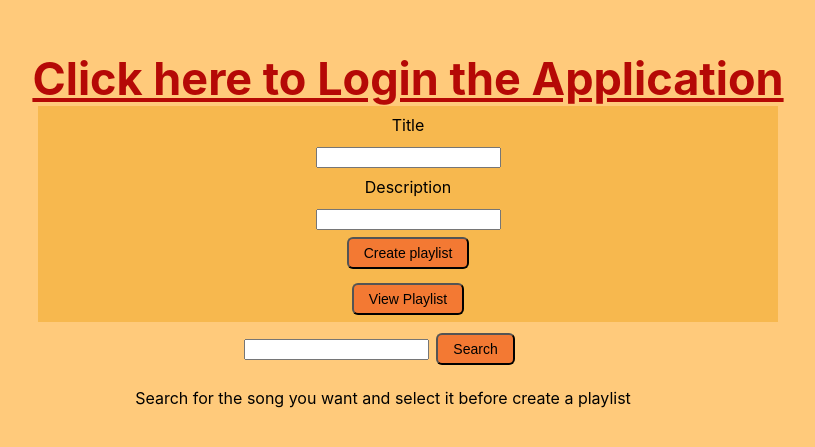
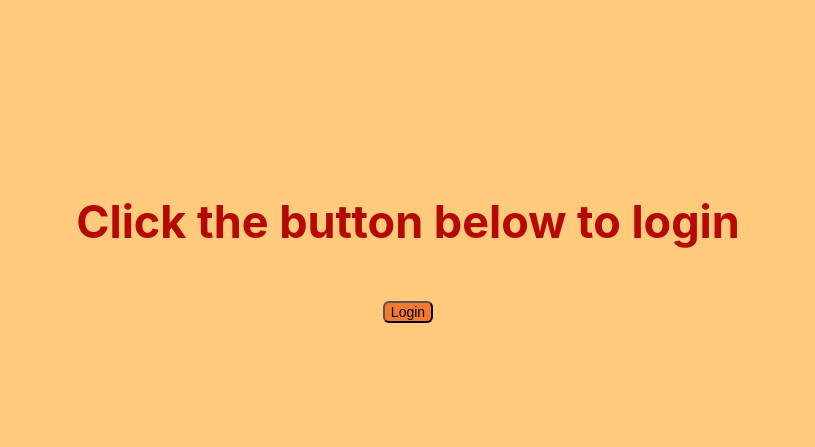
Before and after one commit to Wiwinistii/homework-4, a React (Create React App) app in the folder homework-week2-ses1/my-app/: page / in a window 1280 px wide. Shown: the part 161-608 px from the top of the page, without its empty margins (232-1047 px from the left). Built offline with nearby package versions, Linux system fonts and the light colour scheme.

Commit message:
Homework-week2-ses1

```diff
--- a/homework-week2-ses1/my-app/package.json
+++ b/homework-week2-ses1/my-app/package.json
@@ -11,6 +11,7 @@
     "react": "^17.0.2",
     "react-dom": "^17.0.2",
     "react-redux": "^7.2.8",
+    "react-router-dom": "^5.3.0",
     "react-scripts": "5.0.0",
     "redux": "^4.1.2",
     "web-vitals": "^2.1.4"
--- a/homework-week2-ses1/my-app/src/App.js
+++ b/homework-week2-ses1/my-app/src/App.js
@@ -2,20 +2,18 @@
 // import Song from './component/Song';
 // import './App.css';
 // import Index from './pages/spotify/Index';
+//import Spotify from "./pages/spotify/Index";
 import { Provider } from "react-redux";
+import "./App.css";
 import store from "./redux/store";
-import "./App.css";
-import Spotify from "./pages/spotify/Index";
+import AppRouter from "./AppRouter";
+
 
 function App() {
   return (
-  // <div className='App'>
-  //   <Index/>
-  //   </div>
-
   <Provider store={store}>
     <div className="App">
-      <Spotify />
+      <AppRouter/>
     </div>
   </Provider>
 
--- /dev/null
+++ b/homework-week2-ses1/my-app/src/AppRouter.js
@@ -0,0 +1,26 @@
+import {BrowserRouter as Router, Switch, Route, Link, Redirect} from "react-router-dom";
+import Home from "./pages/home/Index";
+import Spotify from "./pages/spotify/Index";
+
+  function AppRouter() {
+    const isLoggedIn = localStorage.getItem("isLoggedIn");
+    console.log(isLoggedIn);
+    return (
+      <Router>
+        <Switch>
+          <Route path="/create-playlist">
+            {isLoggedIn ? (
+              <Spotify />
+            ) : (
+              <Redirect exact from="/create-playlist" to="/" />
+            )}
+          </Route>
+          <Route exact path="/">
+            <Home></Home>
+          </Route>
+        </Switch>
+      </Router>
+    );
+  }
+
+  export default AppRouter;
--- a/homework-week2-ses1/my-app/src/Use.js
+++ b/homework-week2-ses1/my-app/src/Use.js
@@ -1,22 +1,23 @@
 import { useEffect, useState } from "react";
 import axios from "axios";
+import { useSelector } from "react-redux";
 
 export default function useSearch() {
-  const [isLoggedIn, setIsLoggedin] = useState(false);
-  const [savedToken, setSavedToken] = useState("");
   const [searchQuery, setSearchQuery] = useState("");
   const [searchResult, setSearchResult] = useState([]);
+  const access_token = useSelector((state) => state.token.value);
 
   const handleChange = (event) => {
     setSearchQuery(event.target.value);
   };
 
   const onSearch = (event) => {
-    if (isLoggedIn === true && savedToken != null) {
+    console.log(access_token);
+    if (access_token !='') {
       axios
         .get("https://api.spotify.com/v1/search", {
           headers: {
-            Authorization: `Bearer ${savedToken}`,
+            Authorization: `Bearer ${access_token}`,
           },
           params: {
             q: `${searchQuery}`,
@@ -37,13 +38,13 @@ export default function useSearch() {
     event.preventDefault();
   };
 
-  useEffect(() => {
-    const access_token = new URLSearchParams(window.location.hash).get(
-      "#access_token"
-    );
-    setSavedToken(access_token);
-    setIsLoggedin(true);
-  }, []);
+  // useEffect(() => {
+  //   const access_token = new URLSearchParams(window.location.hash).get(
+  //     "#access_token"
+  //   );
+  //   setSavedToken(access_token);
+  //   setIsLoggedin(true);
+  // }, []);
 
   return {
     searchResult,
--- a/homework-week2-ses1/my-app/src/pages/home/Home.css
+++ b/homework-week2-ses1/my-app/src/pages/home/Home.css
@@ -1,4 +1,11 @@
-.data-song {
-    text-align: center;
-    flex-direction: column;
-  }
+.Home {
+  text-align: center;
+  align-items: center;
+  flex-direction: column;
+  display: flex;
+}
+
+.title {
+  font-size: 20px;
+  font-weight: bold;
+}
--- a/homework-week2-ses1/my-app/src/pages/home/Index.js
+++ b/homework-week2-ses1/my-app/src/pages/home/Index.js
@@ -1,22 +1,29 @@
-import Song from "../../component/Song";
+// import Song from "../../component/Song";
+// import data from '../../Data.js'
 import "./Home.css";
-import data from '../../Data.js'
+import {BrowserRouter as Router, Switch, Route, Link} from "react-router-dom";
+import { useSelector, useDispatch } from "react-redux";
+import { saveToken } from "../../redux/token";
 
-function Index()  {
+
+const BASE_URL = "https://api.spotify.com/v1";
+const CLIENT_ID = "156d8ff82a664cdca18c4ff13c8809f3";
+const REDIRECT_URI = "http://localhost:3000/songspotify";
+const SPOTIFY_AUTHORIZE_ENDPOINT = "https://accounts.spotify.com/authorize";
+const SCOPE = "playlist-modify-private";
+const AUTH_URL = `${SPOTIFY_AUTHORIZE_ENDPOINT}?client_id=${CLIENT_ID}&redirect_uri=${REDIRECT_URI}&scope=${SCOPE}&response_type=token&show_dialog=true`;
+const isAuth = () => {
+  window.location = AUTH_URL;
+  localStorage.setItem("isLoggedIn", true);
+};
+
+function Home() {
   return (
-    <div className="data-song">
-    {data.map((data, indx)=> {
-      return (
-        <Song
-        url={data.album.images[0].url}
-        albumName={data.album.name}
-        artistsName={data.album.artists[0].name}
-        alt="Image not loaded"
-    />
-    )
-  })}
+    <div className="Home">
+      <p className="title">Click the button below to login</p>
+      <button onClick={isAuth}>Login</button>
     </div>
-  );
-}
+    );
+  }
 
-export default Index;
+export default Home;
--- a/homework-week2-ses1/my-app/src/pages/spotify/Index.js
+++ b/homework-week2-ses1/my-app/src/pages/spotify/Index.js
@@ -7,6 +7,7 @@ import PlaylistForm from "../../component/playlist/Form";
 import SearchForm from "../../component/playlist/Search";
 import axios from "axios";
 import { useSelector, useDispatch } from "react-redux";
+import {BrowserRouter as Router, Switch, Route, Link, Redirect} from "react-router-dom";
 import { saveToken } from "../../redux/token";
 
 
@@ -16,9 +17,7 @@ const REDIRECT_URI = "http://localhost:3000/songspotify";
 const SPOTIFY_AUTHORIZE_ENDPOINT = "https://accounts.spotify.com/authorize";
 const SCOPE = "playlist-modify-private";
 const AUTH_URL = `${SPOTIFY_AUTHORIZE_ENDPOINT}?client_id=${CLIENT_ID}&redirect_uri=${REDIRECT_URI}&scope=${SCOPE}&response_type=token&show_dialog=true`;
-const getToken = new URLSearchParams(window.location.hash).get(
-  "#access_token"
-);
+const getToken = new URLSearchParams(window.location.hash).get("#access_token");
 
 function Spotify() {
 
@@ -38,8 +37,7 @@ function Spotify() {
   const dispatch = useDispatch();
   dispatch(saveToken(getToken));
 
-  console.log("access-token = ",access_token)
-
+  // console.log("access-token = ",access_token)
   // const [userId, setUserId] = useState();
   let userId = "";
   let playlistId = "";
@@ -82,8 +80,8 @@ function Spotify() {
     newPlaylistId = check.playlistId.replace("spotify:playlist:", "");
     viewPlaylist();
     setCheck({
-      emptyView: false
-    })
+      emptyView: false,
+    });
   };
 
   const getUserId = async () => {
@@ -165,12 +163,15 @@ function Spotify() {
     }
   };
 
+  const isLoggedOut = () => {
+    localStorage.removeItem("isLoggedIn");
+    window.location = "http://localhost:3000/";
+  };
+
   return (
       <div className="container">
         <div className="link-toSpotify">
-          <a className="title" href={AUTH_URL}>
-            Click here to Login the Application
-          </a>
+        <button onClick={isLoggedOut}>Logout</button>
         </div>
         <div className="formAndView">
           <div className="create-playlist">
--- a/homework-week2-ses1/my-app/src/pages/spotify/Spotify.css
+++ b/homework-week2-ses1/my-app/src/pages/spotify/Spotify.css
@@ -1,3 +1,18 @@
+.title {
+  color: rgb(97, 0, 0);
+  font-size: 40px;
+  font-weight: bold;
+}
+
+input[type="text"] {
+  width: 100px;
+  padding: 5px 30px;
+  margin: 2px 0;
+  display: inline-block;
+  border: 1px solid rgb(2, 2, 2);
+  border-radius: 4px;
+}
+
 .container {
   align-items: center;
   text-align: center;
@@ -58,7 +73,7 @@
     font-size: 14px;
     background-color: #f37933;
     border-radius: 6px;
-    padding: 6px 15px;
+    padding: 5px 12 px;
     display: inline-block;
     margin: 7px;
     cursor: pointer;
--- a/homework-week2-ses1/my-app/src/redux/store.js
+++ b/homework-week2-ses1/my-app/src/redux/store.js
@@ -3,6 +3,6 @@ import tokenReducer from "./tokenreducer";
 
 export default configureStore({
     reducer: {
-        token: tokenReducer
+        token: tokenReducer,
     }
 });
--- a/homework-week2-ses1/my-app/src/redux/token.js
+++ b/homework-week2-ses1/my-app/src/redux/token.js
@@ -1,5 +1,3 @@
-import { getDefaultMiddleware } from "@reduxjs/toolkit";
-
 function saveToken(token) {
   return {
     type: "token",
```
Also changed, not shown: 1 other file (tests, documents, lock files or other folders).
